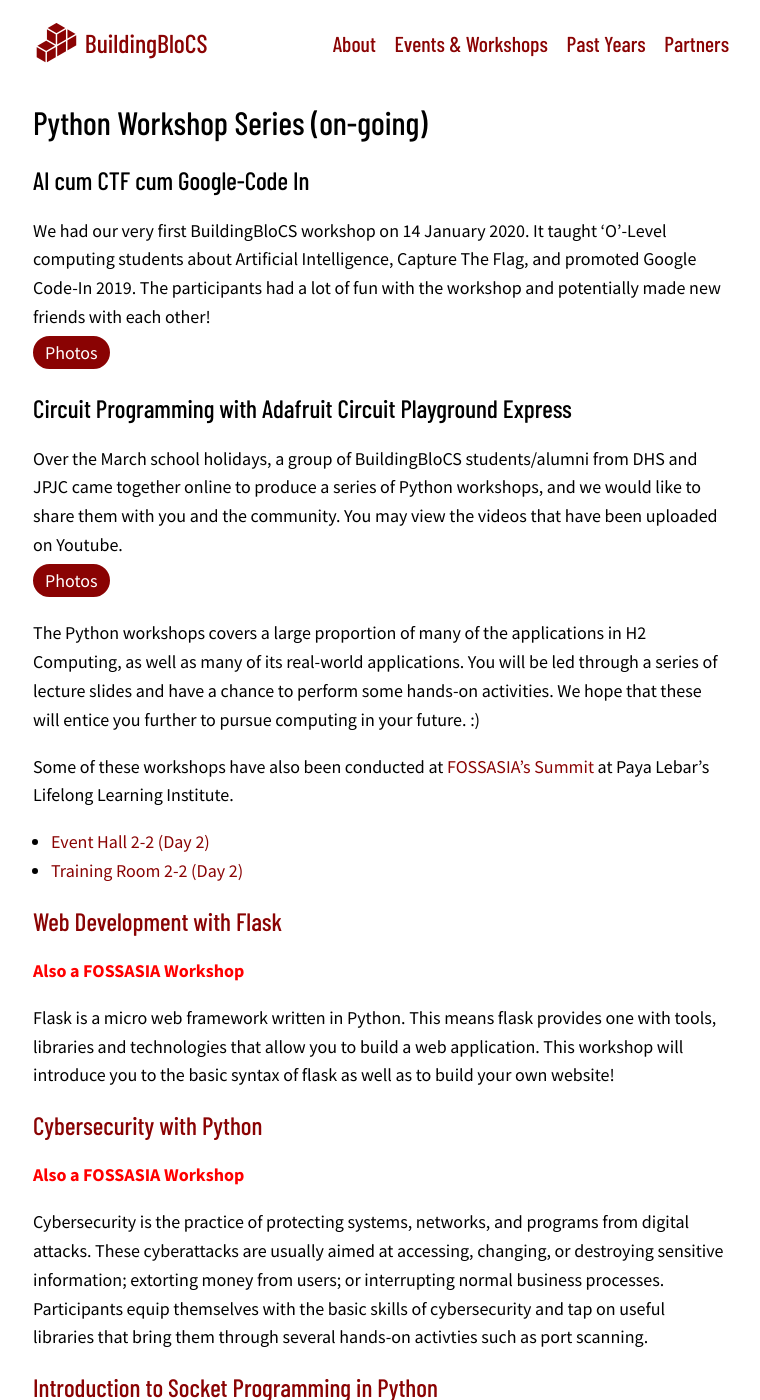
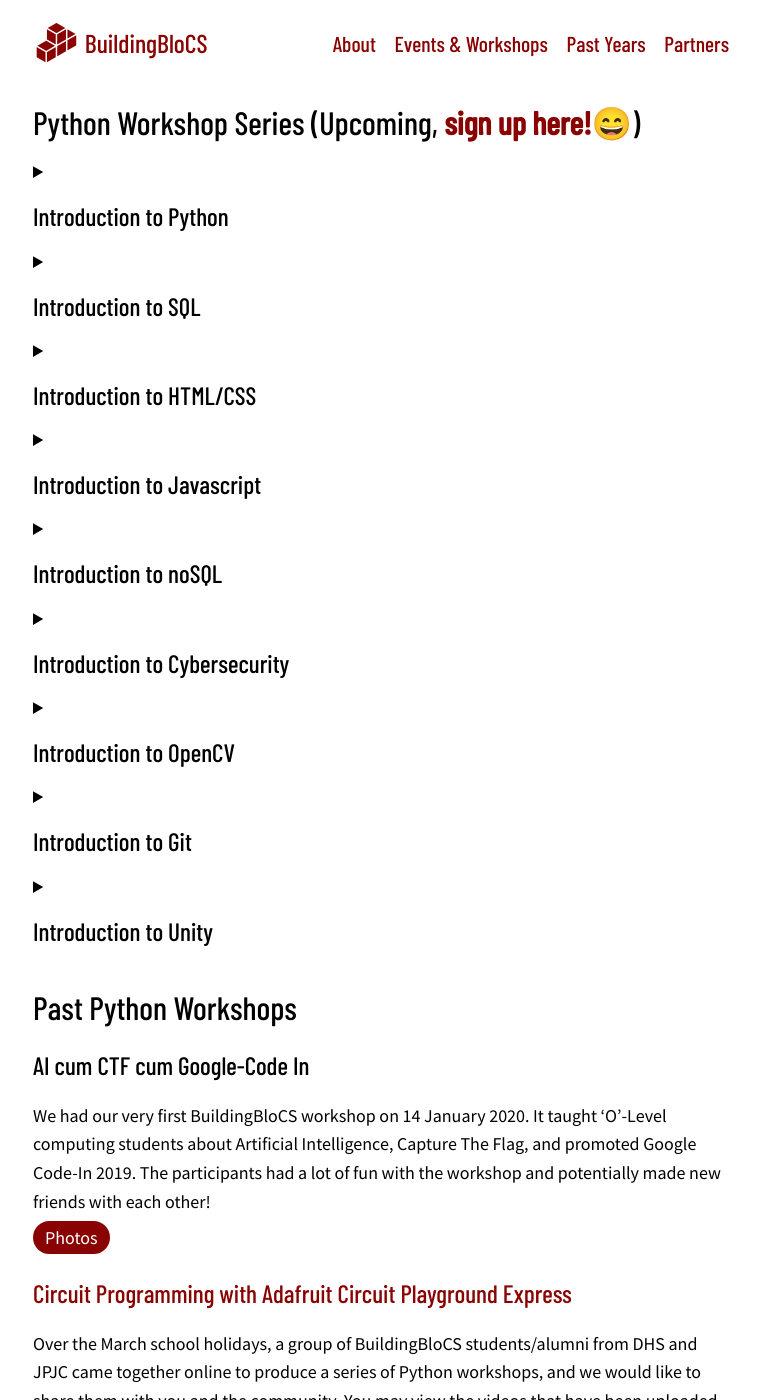
Before and after one commit to buildingblocs/2020, a Jekyll site: the page built from pre-event/workshop/index.md, in a window 1280 px wide and 1400 px high. Shown: the whole window, without its empty margins (259-1019 px from the left). Built offline with Jekyll 4.4.1, drawn with Linux system fonts in a browser that asks for light colours; some web fonts are replaced; our own code applies the rules of GitHub Pages for plain Markdown files.

Commit message:
Update index.md
added dropdown descriptions

```diff
--- a/pre-event/workshop/index.md
+++ b/pre-event/workshop/index.md
@@ -2,13 +2,67 @@
 layout: default
 ---
 
-## Python Workshop Series (on-going)
+## Python Workshop Series (Upcoming, [**sign up here!**](https://forms.gle/wdzqCbVki58rj7da9)😄)
 
+<details><summary><strong><h3>Introduction to Python</h3></strong></summary></details>
+
+<details>
+<summary><h3>Introduction to SQL</h3></summary>
+Databases are an important part of
+Get participants to understand the basics of sql
+- normalized databases
+- sql technologies
+</details>
+
+<details><summary><h3>Introduction to HTML/CSS</h3></summary></details>
+
+<details>
+<summary><h3>Introduction to Javascript</h3></summary>
+JavaScript is an extremely popular programming language used primarily by Web
+browsers to create a dynamic and interactive experience for the user.
+Most of the functions and applications that make the Internet
+indispensable to modern life are coded in some form of JavaScript.
+At the end of the course, participants will be able to create a simple discord bot
+that tells you the time using nodejs and learn to host it online for free!
+</details>
+
+<details>
+<summary><h3>Introduction to noSQL</h3></summary>
+
+</details>
+
+<details>
+<summary><h3>Introduction to Cybersecurity</h3></summary>
+
+</details>
+
+<details>
+<summary><h3>Introduction to OpenCV</h3></summary>
+<strong>Part 1</strong>
+Open CV is a powerful library used to analyse images and videos! In this course, we will be introducing
+the fundamentals of opencv, starting with learning how to use the terminal, followed by learning the slider GUI functions
+<strong>Part 2</strong>
+</details>
+
+
+<details>
+<summary><h3>Introduction to Git</h3></summary>
+Originally created by the founder of Linux, Git is a powerful tool to manage computing projects. In this course, participants will understand what Git is and how it is different from GitHub, what programmers can use Git for, learn to perform basic CRUD operations (commit, pull etc) using GitHub Desktop, perform simple collaborative operations (merge, forking), explain the use of pull requests -> working on public open source projects
+</details>
+
+
+<details>
+<summary><h3>Introduction to Unity</h3></summary>
+Participants will be introduced to the the Game Loop, 2D Space, Collision detection, and make a simple game involving moving the player character (Collide into the blocks ASAP?)
+</details>
+
+
+## Past Python Workshops
 ### AI cum CTF cum Google-Code In
 We had our very first BuildingBloCS workshop on 14 January 2020. It taught 'O'-Level computing students about Artificial Intelligence, Capture The Flag, and promoted Google Code-In 2019. The participants had a lot of fun with the workshop and potentially made new friends with each other! <br>
 <a class="btn" href="https://photos.app.goo.gl/ToVkPLV3zoNLuNqy8">Photos</a>
 
-### Circuit Programming with Adafruit Circuit Playground Express
+### [Circuit Programming with Adafruit Circuit Playground Express](https://youtu.be/DsDeCd6VNj0)
 Over the March school holidays, a group of BuildingBloCS students/alumni from DHS and JPJC came together online to produce a series of Python workshops, and we would like to share them with you and the community. You may view the videos that have been uploaded on Youtube.<br>
 <a class="btn" href="https://photos.app.goo.gl/HWpBV3mRVwjM55ez5">Photos</a>
 
@@ -17,7 +71,6 @@
 Some of these workshops have also been conducted at [FOSSASIA's Summit](https://summit.fossasia.org/) at Paya Lebar's Lifelong Learning Institute.
 * [Event Hall 2-2 (Day 2)](https://youtu.be/7eAAivicPmk)
 * [Training Room 2-2 (Day 2)](https://youtu.be/CMJZ6SZIaRs)
-
 
 ### [Web Development with Flask](https://youtu.be/074b8o15Vnc)
 
```
